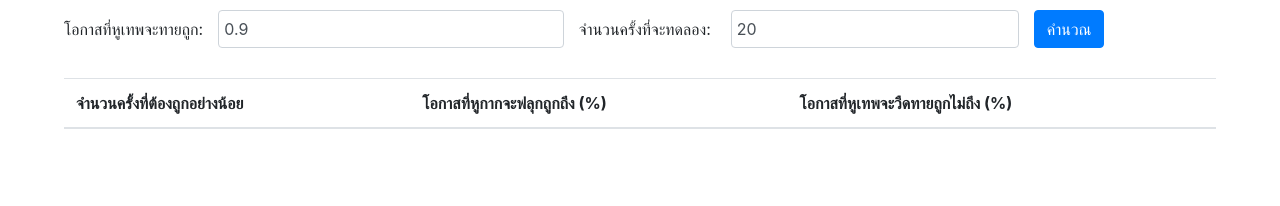
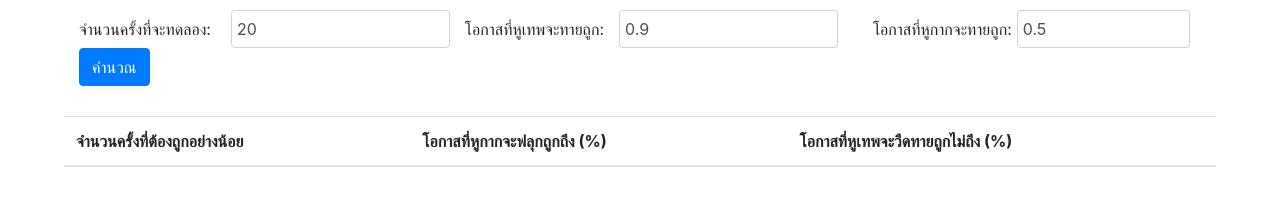
Before and after one commit to taneekpet/audiophile-calculator, a plain HTML site: page index.html in a window 1280 px wide. Drawn offline with nearby package versions, Linux system fonts and the light colour scheme.

Commit message:
add random chance

```diff
--- a/assets/js/calculation.js
+++ b/assets/js/calculation.js
@@ -27,11 +27,11 @@ function chanceCalculate(chance, N) {
   return result
 }
 
-function calculate(chance, N) {
+function calculate(chance, random, N) {
   let leastDif = new Decimal(Infinity)
   let leastDifIndex = -1
 
-  let lucky = chanceCalculate(0.5, N)
+  let lucky = chanceCalculate(random, N)
   let unlucky = chanceCalculate(chance, N)
 
   for(let i = 0 ; i <= N ; i++) {
--- a/assets/js/ui.js
+++ b/assets/js/ui.js
@@ -18,8 +18,10 @@ function isNumberUI(event) {
 
 function Fill() {
   let correctChance =  document.querySelector('input#correctChance').value;
+  let randomChance =  document.querySelector('input#randomChance').value;
   let N = document.querySelector('input#numberOfTrial').value;
   correctChance = parseFloat(correctChance);
+  randomChance = parseFloat(randomChance)
   N = parseInt(N);
 
   if(correctChance < 0 || correctChance > 1) {
@@ -34,7 +36,7 @@ function Fill() {
     mainTable.removeChild(mainTable.lastElementChild)
   }
 
-  [lucky, unlucky, maxIndex] = calculate(correctChance,N)
+  [lucky, unlucky, maxIndex] = calculate(correctChance,randomChance,N)
   for(let i = 0; i < N ; i++) {
     const newRow = document.createElement('tbody');
     const newTr = document.createElement('tr');
--- a/index.html
+++ b/index.html
@@ -18,18 +18,24 @@
   <body>
 
     <div class="insertNewElement form-inline" style="width: 90%; margin: 10px 0 0 5%">
-      <label style="padding-right: 15px">โอกาสที่หูเทพจะทายถูก:</label>
+      <label style="padding-right: 15px; margin-left: 15px">จำนวนครั้งที่จะทดลอง: </label>
+      <input type="number" class="form-control" id="numberOfTrial"
+        style="width: 19%; padding-left: 5px; margin-left: 5px;"
+        onkeypress="return isNumberUI(event)"
+        placeholder="จำนวนครั้งที่จะทดลอง"
+        value=20
+      >
+      <label style="padding-right: 15px; margin-left: 15px">โอกาสที่หูเทพจะทายถูก:</label>
       <input type="text" class="form-control" id="correctChance"
-        style="width: 30%; padding-left: 5px;"
+        style="width: 19%; padding-left: 5px;"
         placeholder="โอกาสที่หูเทพจะทายถูก"
         value=0.9
       >
-      <label style="padding-right: 15px; margin-left: 15px">จำนวนครั้งที่จะทดลอง: </label>
-      <input type="number" class="form-control" id="numberOfTrial"
-        style="width: 25%; padding-left: 5px; margin-left: 5px;"
-        onkeypress="return isNumberUI(event)"
-        placeholder="จำนวนครั้งที่จะทดลอง"
-        value=20
+      <label style="padding-right: 5px; margin-left: 35px">โอกาสที่หูกากจะทายถูก:</label>
+      <input type="text" class="form-control" id="randomChance"
+        style="width: 15%; padding-left: 5px;"
+        placeholder="โอกาสที่หูกากจะทายถูก"
+        value=0.5
       >
       <button class="btn btn-primary"
         onclick="return Fill();"
```
